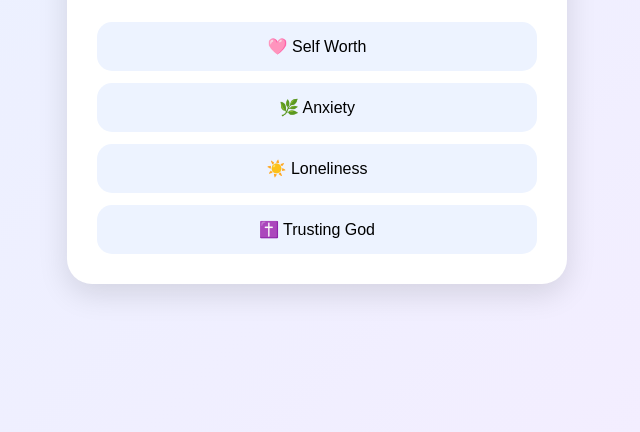
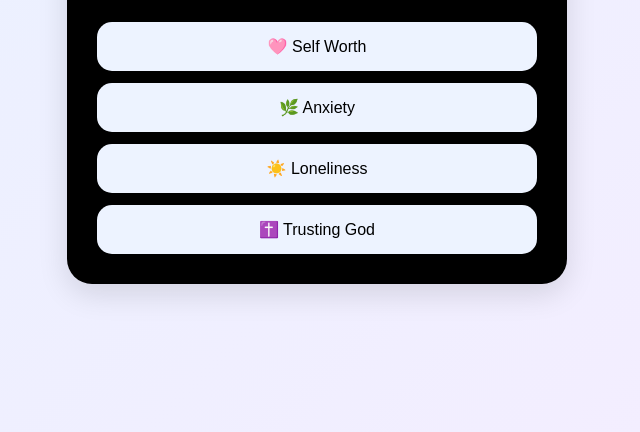
Before and after one commit to ollywally25/prayer-jar, a plain HTML site: page index.html in a window 1280 px wide. Shown: the part 368-800 px from the top of the page, without its empty margins (323-963 px from the left). Drawn offline with Linux system fonts and the light colour scheme.

Commit message:
made it black

```diff
--- a/index.html
+++ b/index.html
@@ -28,7 +28,7 @@ body{
 }
 
 .card{
-    background:white;
+    background:rgb(0, 0, 0);
     border-radius:25px;
     padding:30px;
     box-shadow:0 10px 30px rgba(0,0,0,.12);
```
